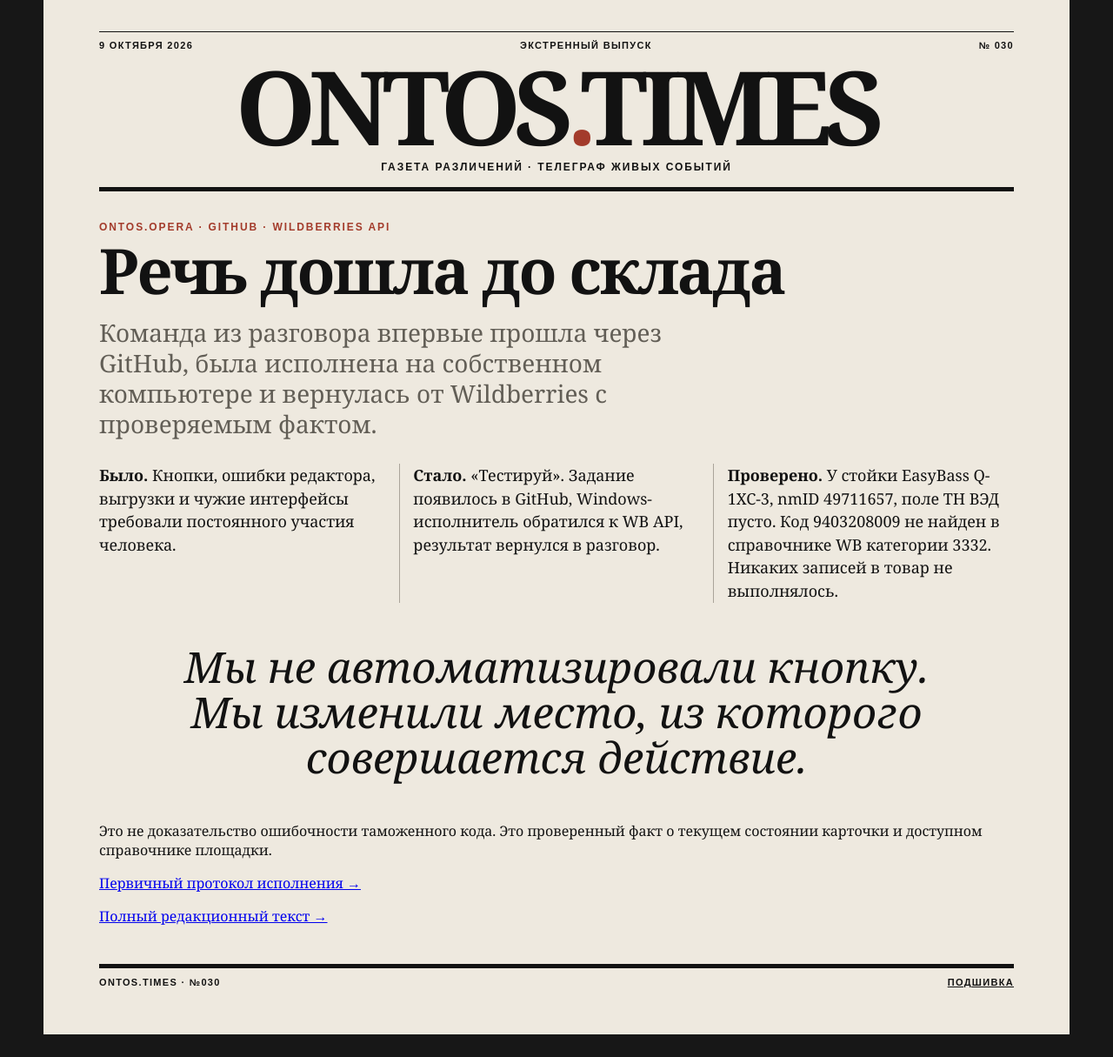
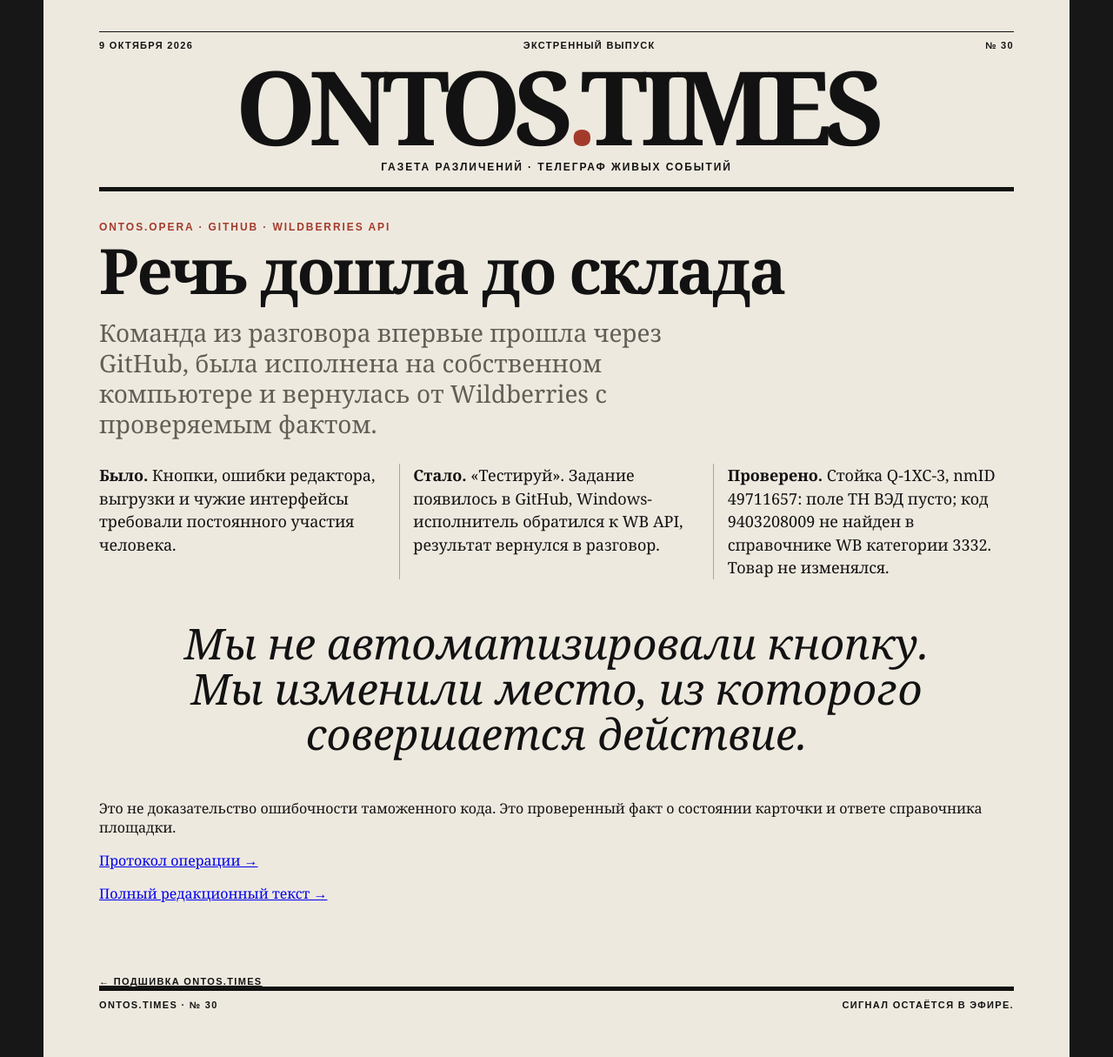
Before and after one commit to OntosLive/Ontos.Times, a Jekyll site: the page built from archive/030/index.html, in a window 1280 px wide. Shown: the whole page at 87% size. Built offline with Jekyll 4.4.1, drawn with Linux system fonts in a browser that asks for light colours; before the commit the page ends 1189 px from its top, so only the background shows below that.

Commit message:
Register issue 030 correctly in Jekyll archive and published layout

```diff
--- a/archive/030/index.html
+++ b/archive/030/index.html
@@ -1,20 +1,21 @@
-<!doctype html>
-<html lang="ru"><head><meta charset="utf-8"><meta name="viewport" content="width=device-width,initial-scale=1">
-<meta name="description" content="ONTOS.TIMES №030. Первая команда из диалога прошла через GitHub к Wildberries API и вернулась с проверяемым результатом.">
-<title>ONTOS.TIMES №030 — Речь дошла до склада</title>
-<link rel="stylesheet" href="../../styles.css"></head><body>
-<header class="masthead"><div class="rule"></div><div class="meta"><span>9 ОКТЯБРЯ 2026</span><span>ЭКСТРЕННЫЙ ВЫПУСК</span><span>№ 030</span></div><h1>ONTOS<span>.</span>TIMES</h1><p class="tagline">Газета различений · Телеграф живых событий</p><div class="rule heavy"></div></header>
-<main><article class="lead"><p class="kicker">ONTOS.OPERA · GITHUB · WILDBERRIES API</p>
+---
+layout: issue
+title: Речь дошла до склада
+description: Первый подтверждённый переход команды из ChatGPT через GitHub к Wildberries API.
+number: 30
+edition: ЭКСТРЕННЫЙ ВЫПУСК
+date_label: 9 ОКТЯБРЯ 2026
+permalink: /archive/030/
+---
+<p class="kicker">ONTOS.OPERA · GITHUB · WILDBERRIES API</p>
 <h2>Речь дошла до склада</h2>
 <p class="deck">Команда из разговора впервые прошла через GitHub, была исполнена на собственном компьютере и вернулась от Wildberries с проверяемым фактом.</p>
 <div class="columns">
 <p><strong>Было.</strong> Кнопки, ошибки редактора, выгрузки и чужие интерфейсы требовали постоянного участия человека.</p>
 <p><strong>Стало.</strong> «Тестируй». Задание появилось в GitHub, Windows-исполнитель обратился к WB API, результат вернулся в разговор.</p>
-<p><strong>Проверено.</strong> У стойки EasyBass Q-1XC-3, nmID 49711657, поле ТН ВЭД пусто. Код 9403208009 не найден в справочнике WB категории 3332. Никаких записей в товар не выполнялось.</p>
+<p><strong>Проверено.</strong> Стойка Q-1XC-3, nmID 49711657: поле ТН ВЭД пусто; код 9403208009 не найден в справочнике WB категории 3332. Товар не изменялся.</p>
 </div>
 <blockquote>Мы не автоматизировали кнопку. Мы изменили место, из которого совершается действие.</blockquote>
-<p>Это не доказательство ошибочности таможенного кода. Это проверенный факт о текущем состоянии карточки и доступном справочнике площадки.</p>
-<p><a href="https://github.com/OntosLive/ONTOS.OPERA/issues/2">Первичный протокол исполнения →</a></p>
-<p><a href="https://github.com/OntosLive/Ontos.Times/blob/main/issues/2026-10-09-ontos-opera-first-live-loop.md">Полный редакционный текст →</a></p></article></main>
-<footer><span>ONTOS.TIMES · №030</span><span><a href="../" style="color:inherit">Подшивка</a></span></footer>
-</body></html>
+<p>Это не доказательство ошибочности таможенного кода. Это проверенный факт о состоянии карточки и ответе справочника площадки.</p>
+<p><a href="https://github.com/OntosLive/ONTOS.OPERA/issues/2">Протокол операции →</a></p>
+<p><a href="https://github.com/OntosLive/Ontos.Times/blob/main/issues/2026-10-09-ontos-opera-first-live-loop.md">Полный редакционный текст →</a></p>
```
